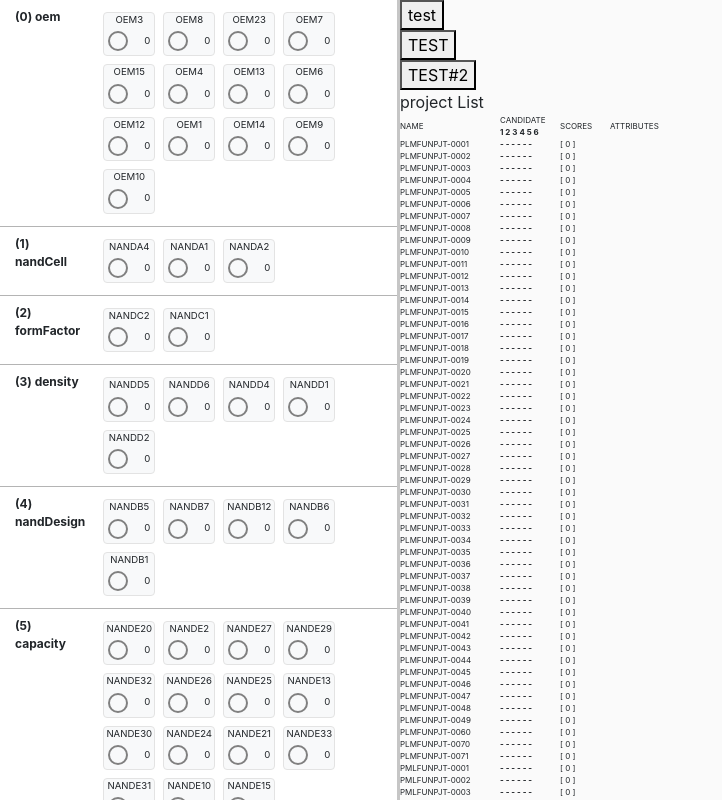
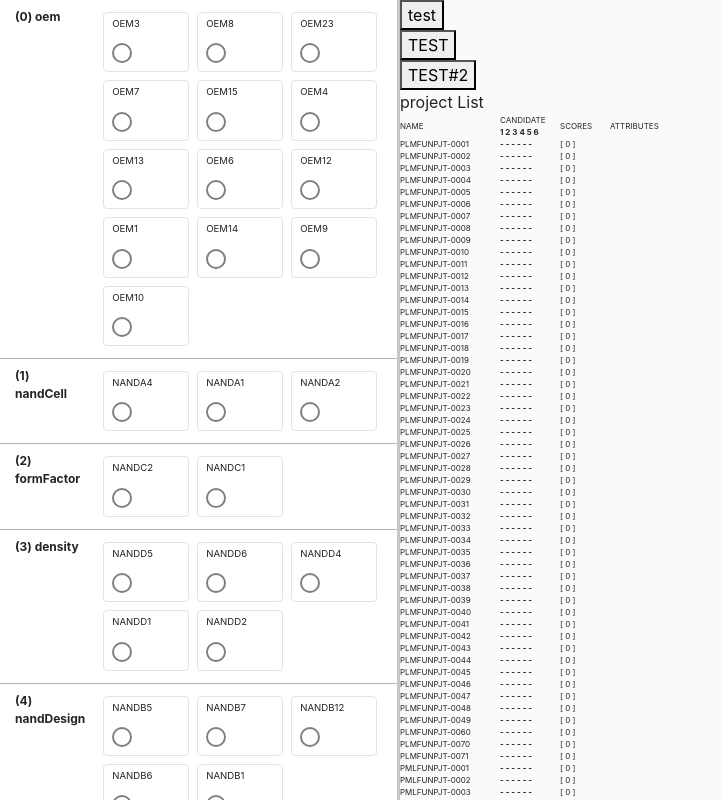
Before and after one commit to ytaek/defect-propagation-viz, a React (Create React App) app: page / in a window 1280 px wide. Shown: the whole page, without its empty margins (0-722 px from the left). Built offline with nearby package versions, Linux system fonts and the light colour scheme; some icons are missing.

Commit message:
implementing weight slider

```diff
--- a/package.json
+++ b/package.json
@@ -4,6 +4,7 @@
   "private": true,
   "dependencies": {
     "@material/react-material-icon": "^0.14.1",
+    "@types/classnames": "^2.2.9",
     "@types/d3": "^5.7.2",
     "@types/react-addons-update": "^0.14.20",
     "@types/react-redux": "^7.1.0",
--- a/src/App.scss
+++ b/src/App.scss
@@ -27,6 +27,7 @@
   from {
     transform: rotate(0deg);
   }
+
   to {
     transform: rotate(360deg);
   }
@@ -62,6 +63,7 @@
           flex-wrap: wrap;
 
           .category {
+            width: 86px;
             padding: 0;
             border: 1px solid #e3e3e3;
             border-radius: 0.25rem;
@@ -73,29 +75,54 @@
             justify-content: space-between;
 
             .name {
-              width: 50px;
+              padding: 0.25rem 0.5rem;
             }
-            .status-container{
+
+            .status-container {
               display: flex;
               align-items: center;
               justify-content: space-between;
-              padding: 0.25rem;
+              padding: 0.5rem 0.5rem;
 
-              .status-button{
+              .status-button {
                 width: 1.25rem;
                 height: 1.25rem;
                 border-radius: 50%;
                 border: 2px solid gray;
                 position: relative;
+                cursor: pointer;
+                -webkit-user-select: none;
+                -khtml-user-select: none;
+                -moz-user-select: -moz-none;
+                -o-user-select: none;
+                user-select: none;
 
-                .status{
-                  left: 50%;
-                  right: 50%;
+                .status {
+
+                  &.status-cand {
+                    background: gray;
+                    left: 1px;
+                    top: 1px;
+                    right: 1px;
+                    bottom: 1px;
+                    position: absolute;
+                    border-radius: 50%;
+                  }
+
+                  &.status-noncand {
+                    font-size: 1.5rem;
+                    line-height: 0.5;
+                    position: absolute;
+                    left: 1px;
+                    top:0px;
+                    color: gray;
+                    font-weight: 500;
+                  }
                 }
               }
             }
-            .weight {
-            }
+
+            .weight {}
           }
         }
       }
--- a/src/components/CriterionValueWeightControl.tsx
+++ b/src/components/CriterionValueWeightControl.tsx
@@ -19,24 +19,30 @@ export class CriterionValueWeightControl extends React.Component<Props> {
   }
 
   render() {
+    let weightView
+    if(this.props.criterionValue.status === CriterionValueStatus.WEIGHT){
+      weightView = <div className="weight-slider"/>
+    }
+
     return (
-      <div className="category btn btn-light">
+      <div className="category">
         <div className="name">{this.props.criterionValue.name}</div>
         <div className="status-container">
           <div className="status-button" onClick={this.handleClick}>
             {this.renderStatusSwitch(this.props.criterionValue.status)}
           </div>
-          <div className="weight">{this.props.criterionValue.weight}</div>
+          {weightView}
         </div>
       </div>)
   }
 
   renderStatusSwitch(status: CriterionValueStatus){
+    console.log("status: " , status)
     switch(status){
       case CriterionValueStatus.CAND:
         return (<div className="status status-cand"/>)
       case CriterionValueStatus.NONCAND:
-        return (<div className="status status-noncand">W</div>)
+        return (<div className="status status-noncand">×</div>)
       case CriterionValueStatus.WEIGHT:
         default:
           return (<div className="status status-weight"/>)
```
Also changed, not shown: 1 other file (tests, documents, lock files or other folders).
